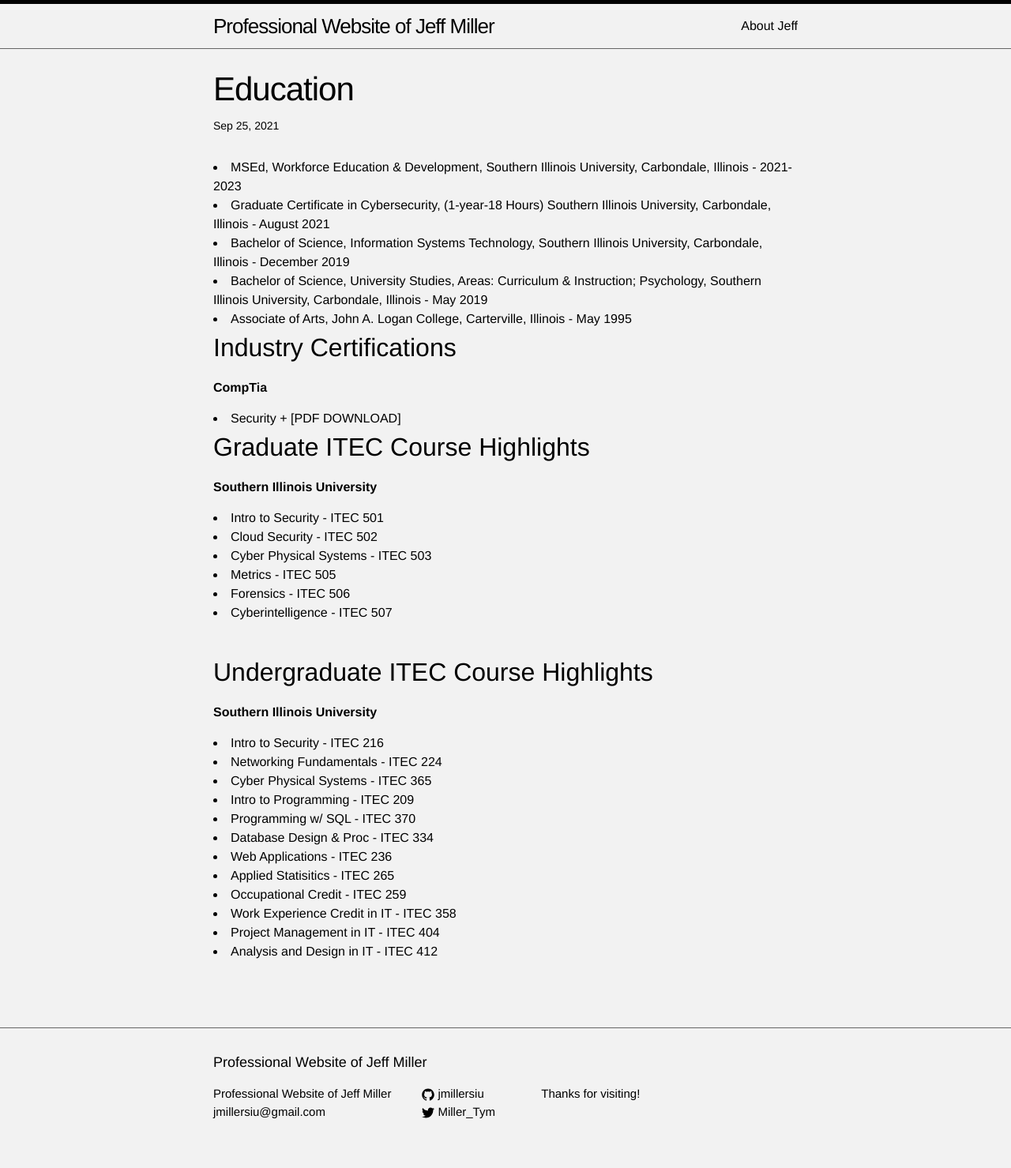
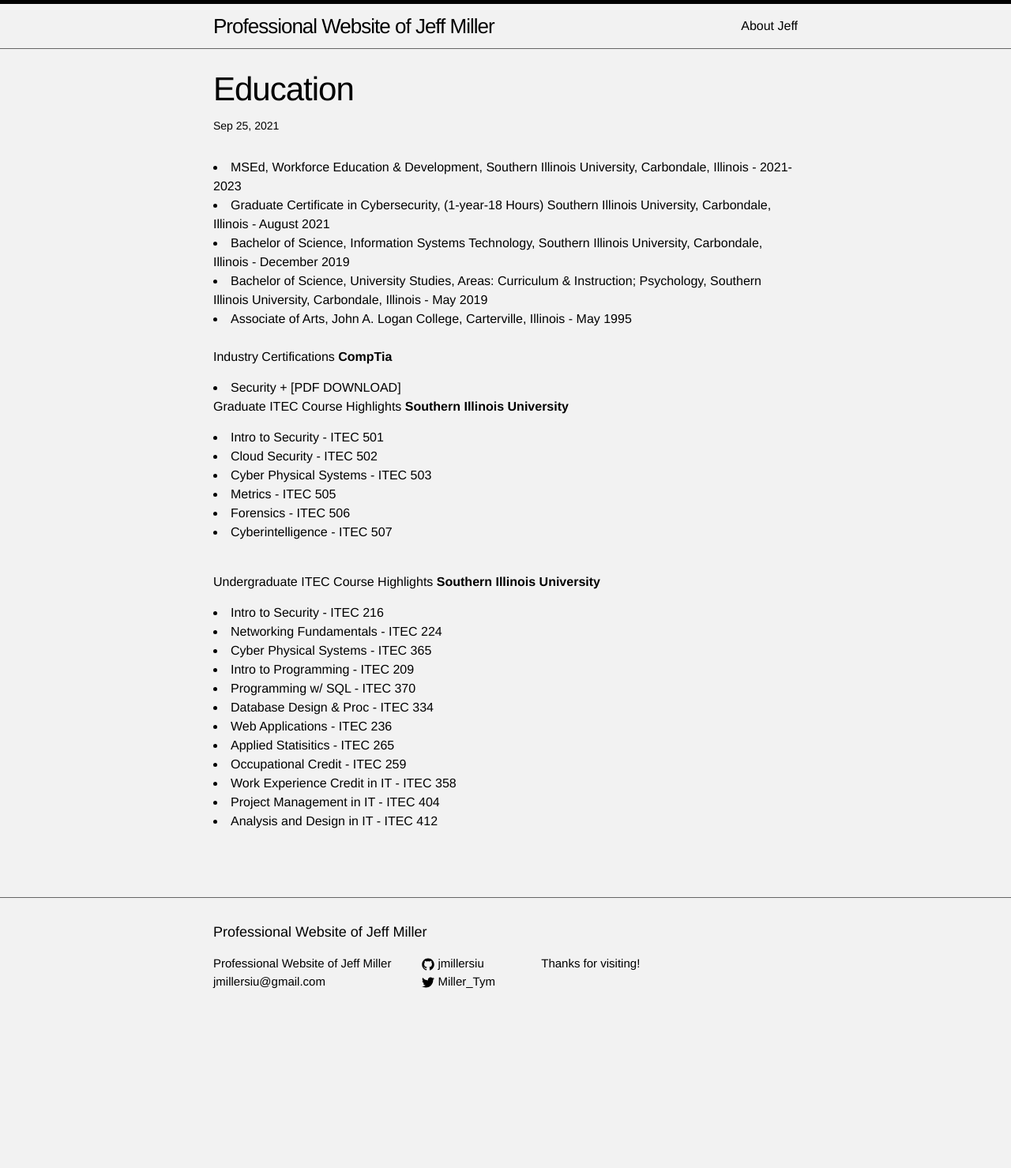
Before and after one commit to jmillersiu/jmillersiu.github.io, a Jekyll site: the page built from _posts/2021-09-25-education.markdown, in a window 1280 px wide. Shown: the whole page at 79% size. Built offline with Jekyll 4.4.1, drawn with Linux system fonts in a browser that asks for light colours; after the commit the page ends 1314 px from its top, so only the background shows below that.

Commit message:
Update 2021-09-25-education.markdown

```diff
--- a/_posts/2021-09-25-education.markdown
+++ b/_posts/2021-09-25-education.markdown
@@ -18,15 +18,13 @@
 
 <li> Associate of Arts, John A. Logan College, Carterville, Illinois - May 1995
 </li>
-
+<br>
 Industry Certifications
----
 **CompTia**
 <li> <a href="https://www.credly.com/badges/575ce827-82b6-4e5c-b59e-4860ae926356/linked_in_profile">Security +</a>
 <a href="https://jmillersiu.github.io/assets/security.pdf" download>[PDF DOWNLOAD]</a></li>
 
 Graduate ITEC Course Highlights
----
 **Southern Illinois University**
 <li>Intro to Security - ITEC 501</li>
 <li>Cloud Security - ITEC 502</li>
@@ -38,7 +36,6 @@
 <br>
 
 Undergraduate ITEC Course Highlights
----
 **Southern Illinois University**
 <li>Intro to Security - ITEC 216</li>
 <li>Networking Fundamentals - ITEC 224</li>
```
